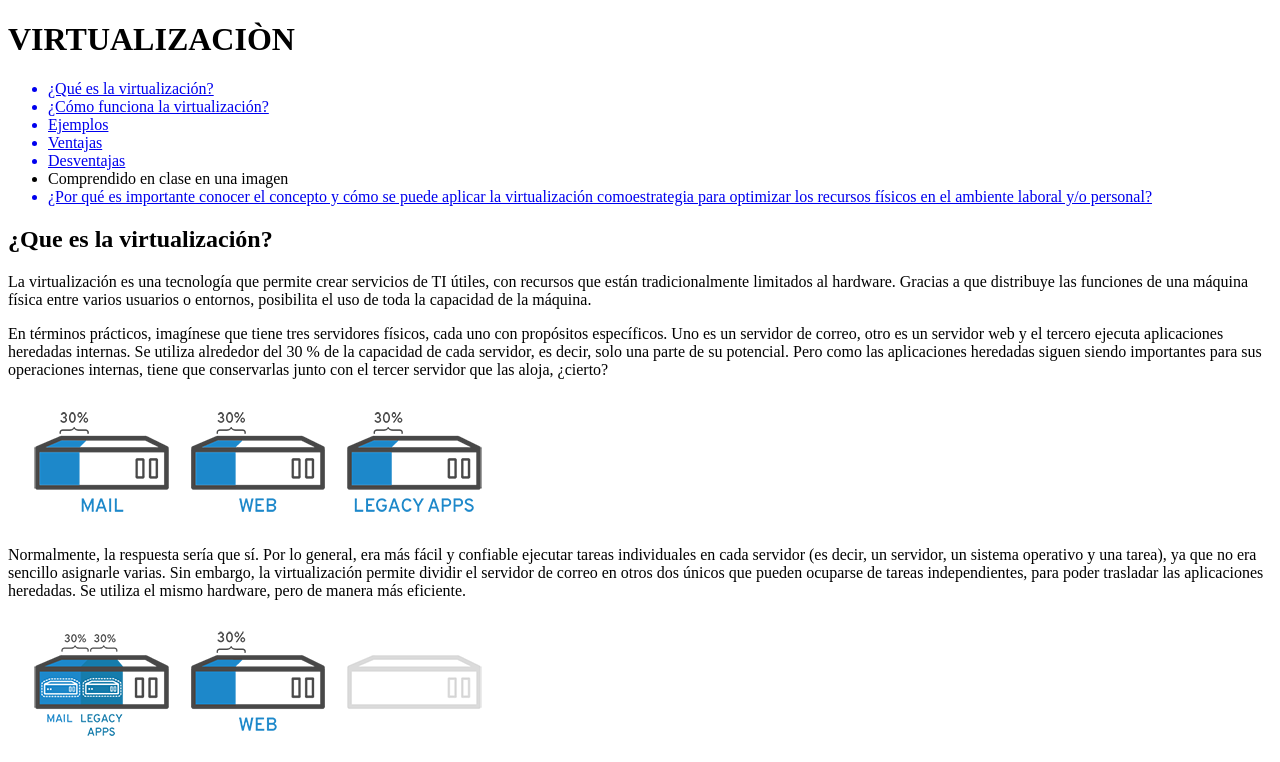
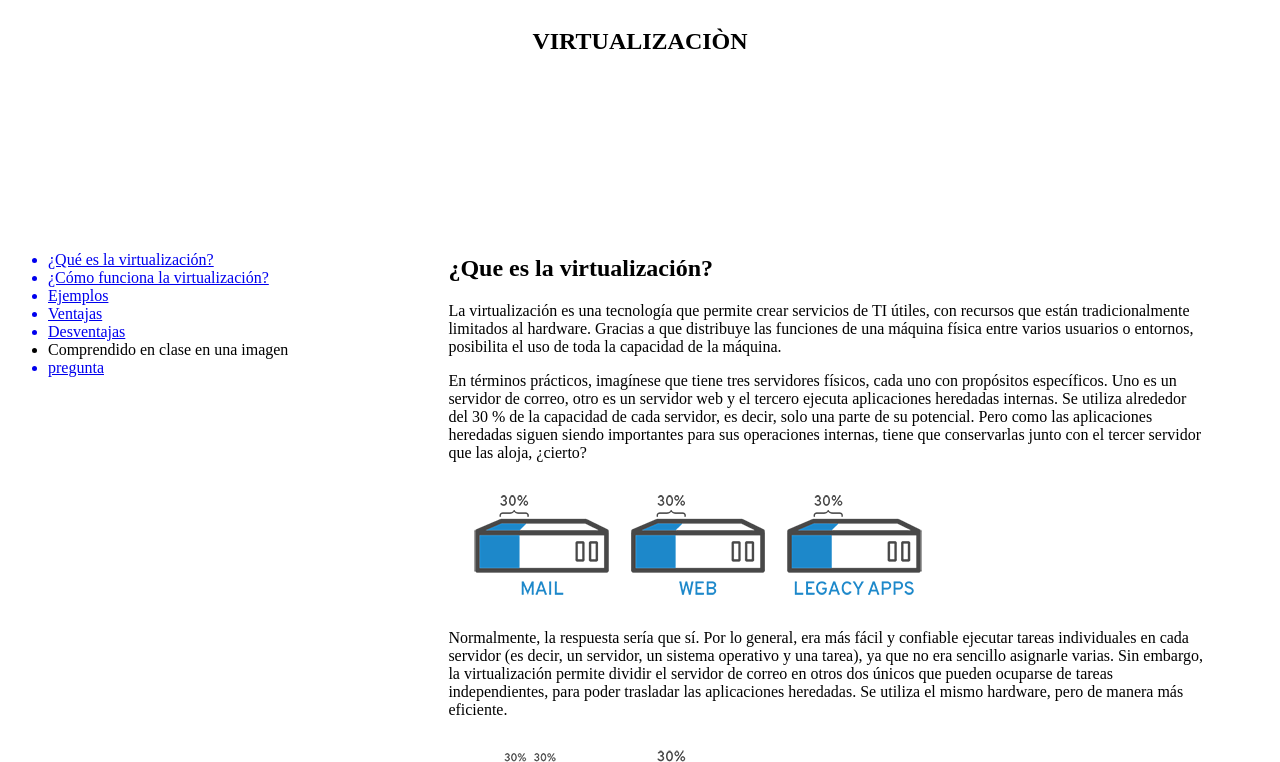
Before and after one commit to ArbeyMaya/virtualizacion-de-servidores, a plain HTML site: page index.html in a window 1280 px wide. Shown: the top 762 px of the page. Drawn offline with Linux system fonts and the light colour scheme.

Commit message:
aplicando estilos con css3

```diff
--- a/index.html
+++ b/index.html
@@ -7,11 +7,13 @@
     <title>Virtualizacion de servidores</title>
 </head>
 <body>
-    <h1>VIRTUALIZACIÒN</h1>
+    <nav>
+        <h1>VIRTUALIZACIÒN</h1>
+    </nav>
 
     <section>
-        <div>
-            <div>
+        <div  class="container">
+            <div class="secciones">
                 <ul>
                     <a href="#Que_es_la_virtualización"><li>¿Qué es la virtualización?</li></a>
                     <a href="#como_funciona"><li>¿Cómo funciona la virtualización?</li></a>
@@ -19,9 +21,11 @@
                     <a href="#ventajas"><li>Ventajas</li></a>
                     <a href="#desventajas"><li>Desventajas</li></a>
                     <li>Comprendido en clase en una imagen</li>
-                    <a href="#pregunta"><li>¿Por qué es importante conocer el concepto y cómo se puede aplicar la virtualización comoestrategia para optimizar los recursos físicos en el ambiente laboral y/o personal?</li></a>
+                    <a href="#pregunta"><li>pregunta</li></a>
                 </ul>
             </div>
+
+            <div class="contenido">
                 <h2 id="Que_es_la_virtualización">¿Que es la virtualización?</h2>
 
                 <p>La virtualización es una tecnología que permite crear servicios de TI útiles, con recursos que están tradicionalmente limitados al hardware. Gracias a que distribuye las funciones de una máquina física entre varios usuarios o entornos, posibilita el uso de toda la capacidad de la máquina.</p>
@@ -117,9 +121,9 @@
                     <li>Seguridad Mejorada:</li>
                     <p>La virtualización puede mejorar la seguridad al permitir el aislamiento de aplicaciones y cargas de trabajo en entornos virtuales separados. Además, las máquinas virtuales pueden ser respaldadas y restauradas de forma rápida y sencilla, lo que contribuye a la protección de datos y la prevención de pérdida de información.</p>
                 </ul>
-            <div>
+            </div>
 
-            </div>
+
         </div>
     </section>
 </body>
--- a/style/style.css
+++ b/style/style.css
@@ -0,0 +1,17 @@
+nav{
+    display: flex;
+    justify-content: center;
+    margin-bottom: 10rem;
+}
+
+.secciones {
+    margin-right: 10rem;
+}
+
+.container {
+    display: flex;
+}
+
+.contenido {
+    width: 60%;
+}
```
